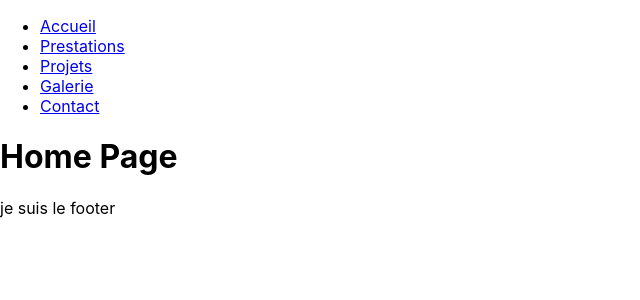
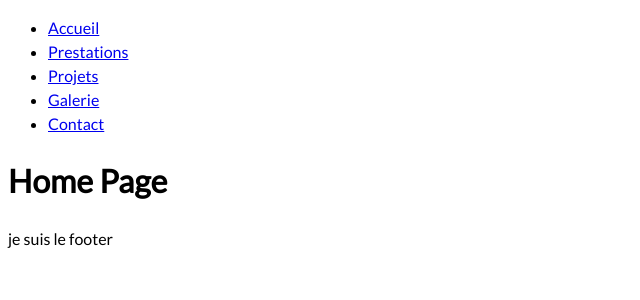
Before and after one commit to Guillaume811/site_dmv, a React (Create React App) app in the folder dmv/: page / in a window 1280 px wide. Shown: the top 300 px of the page, without its empty margins (0-640 px from the left). Built offline with nearby package versions, Linux system fonts and the light colour scheme.

Commit message:
mise en place des fonts et des premières variables

```diff
--- a/dmv/src/index.tsx
+++ b/dmv/src/index.tsx
@@ -1,6 +1,6 @@
 import React from 'react';
 import ReactDOM from 'react-dom/client';
-import './index.css';
+import "./styles/main.scss";
 import App from './App';
 import reportWebVitals from './reportWebVitals';
 import { BrowserRouter } from 'react-router-dom';
--- /dev/null
+++ b/dmv/src/styles/_fonts.scss
@@ -0,0 +1,20 @@
+@font-face {
+    font-family: 'Monserrat-Black';
+    src: url('../assets/fonts/Montserrat-Black.woff2') format('woff2');
+    font-weight: 900;
+    font-style: normal;
+}
+
+@font-face {
+    font-family: 'Monserrat-Bold';
+    src: url('../assets/fonts/Montserrat-Bold.woff2') format('woff2');
+    font-weight: 700;
+    font-style: normal;
+}
+
+@font-face{
+    font-family: 'Lato';
+    src: url('../assets/fonts/Lato-Regular.woff2') format('woff2');
+    font-weight: normal;
+    font-style: normal;
+}
--- a/dmv/src/styles/_globals.scss
+++ b/dmv/src/styles/_globals.scss
@@ -1,14 +1,7 @@
 @import 'variables';
 
-@font-face{
-    font-family: 'Lato';
-    src: url('../fonts/Lato-Regular.woff2') format('woff2');
-    font-weight: normal;
-    font-style: normal;
-}
-
 body {
-    font-family: 'Lato', sans-serif;
+    font-family: $font-body;
     font-size: 16px;
     line-height: 1.5;
     color: $secondary;
--- a/dmv/src/styles/_variables.scss
+++ b/dmv/src/styles/_variables.scss
@@ -1,22 +1,11 @@
+@import 'fonts';
+
+// Fonts
+$font-title: 'Monserrat-Black', sans-serif;
+$font-subtitile: 'Monserrat-Bold', sans-serif;
+$font-body: 'Lato', sans-serif;
+
 // Colors
 $primary: #ffef0c;
 $secondary: #000000;
 $tertiary: #ffffff;
-
-// Fonts
-@font-face {
-    font-family: 'Monserrat-Black';
-    src: url(../fonts/Monserrat-Black.woff2) format('woff2');
-    font-weight: 900;
-    font-style: normal;
-}
-
-@font-face {
-    font-family: 'Monserrat-Bold';
-    src: url(../fonts/Monserrat-Bold.woff2) format('woff2');
-    font-weight: 700;
-    font-style: normal;
-}
-
-$font-title: 'Monserrat-Black', sans-serif;
-$font-subtitile: 'Monserrat-Bold', sans-serif;
--- a/dmv/src/styles/main.scss
+++ b/dmv/src/styles/main.scss
@@ -0,0 +1,4 @@
+@import "./fonts";
+@import "./variables";
+@import "./mixins";
+@import "./globals";
```
